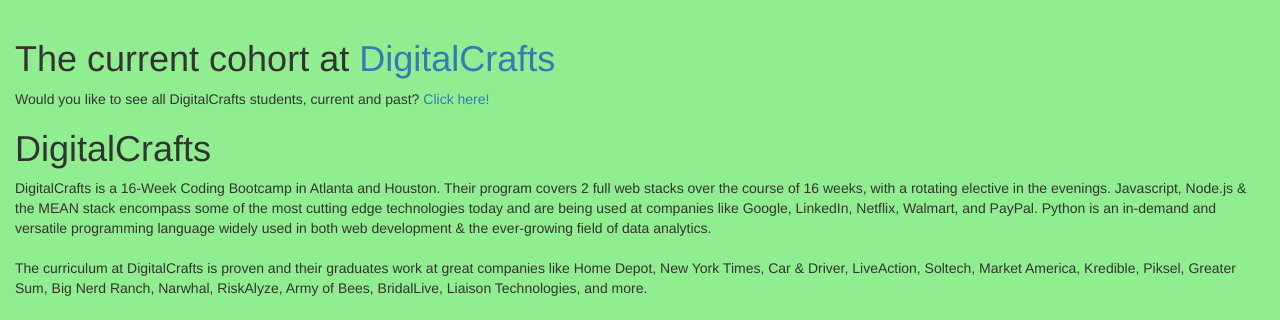
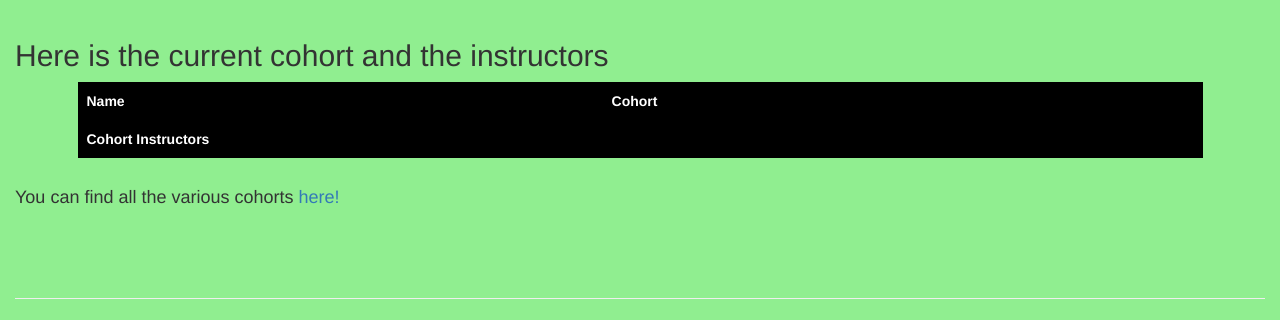
Before and after one commit to DigitalCrafts-September-2016-Cohort/GetCohort, a Flask app: page / in a window 1280 px wide. Shown: the part 57-377 px from the top of the page. Run offline with Flask 2, Linux system fonts and the light colour scheme; the visitor is signed in with stand-in values (Sample User, id 1); data that the repository does not hold is empty; some libraries are stand-ins or nearby versions.

Commit message:
Modify index.html page

```diff
--- a/templates/index.html
+++ b/templates/index.html
@@ -5,20 +5,9 @@
 {% block body %}
 
 <!-- Header -->
-<h1>The current cohort at <a href="http://digitalcrafts.com/">DigitalCrafts</a></h1>
-<p>Would you like to see all DigitalCrafts students, current and past? <a href="/all_students">Click here!</a></p>
-
-
-
-<h1>DigitalCrafts</h1>
-<p>DigitalCrafts is a 16-Week Coding Bootcamp in Atlanta and Houston. Their program covers 2 full web stacks over the course of 16 weeks, with a rotating elective in the evenings. Javascript, Node.js & the MEAN stack encompass some of the most cutting edge technologies today and are being used at companies like Google, LinkedIn, Netflix, Walmart, and PayPal. Python is an in-demand and versatile programming language widely used in both web development & the ever-growing field of data analytics.<br>
-<br>
-The curriculum at DigitalCrafts is proven and their graduates work at great companies like Home Depot, New York Times, Car & Driver, LiveAction, Soltech, Market America, Kredible, Piksel, Greater Sum, Big Nerd Ranch, Narwhal, RiskAlyze, Army of Bees, BridalLive, Liaison Technologies, and more.<br>
-<br>
-To learn more about DigitalCrafts and the program they offer, <a href="http://digitalcrafts.com/">click here</a>.
-</p>
 
 <!-- Student Table -->
+<h2>Here is the current cohort and the instructors</h2>
 <table>
   <tr>
     <th>
@@ -55,5 +44,20 @@ To learn more about DigitalCrafts and the program they offer, <a href="http://di
   </tr>
 {% endfor %}
 </table>
+<br>
+
+<h4>You can find all the various cohorts <a href="/all_students">here!</a></h4>
+
+<br>
+<br>
+<br>
+<hr>
+<h2><a href="http://digitalcrafts.com/" target="_blank">DigitalCrafts</a></h2>
+<p>DigitalCrafts is a 16-Week Coding Bootcamp in Atlanta and Houston. Their program covers 2 full web stacks over the course of 16 weeks, with a rotating elective in the evenings. Javascript, Node.js & the MEAN stack encompass some of the most cutting edge technologies today and are being used at companies like Google, LinkedIn, Netflix, Walmart, and PayPal. Python is an in-demand and versatile programming language widely used in both web development & the ever-growing field of data analytics.<br>
+<br>
+The curriculum at DigitalCrafts is proven and their graduates work at great companies like Home Depot, New York Times, Car & Driver, LiveAction, Soltech, Market America, Kredible, Piksel, Greater Sum, Big Nerd Ranch, Narwhal, RiskAlyze, Army of Bees, BridalLive, Liaison Technologies, and more.<br>
+<br>
+To learn more about DigitalCrafts and the program they offer, <a href="http://digitalcrafts.com/" target="_blank">click here</a>.
+</p>
 
 {% endblock %}
```
